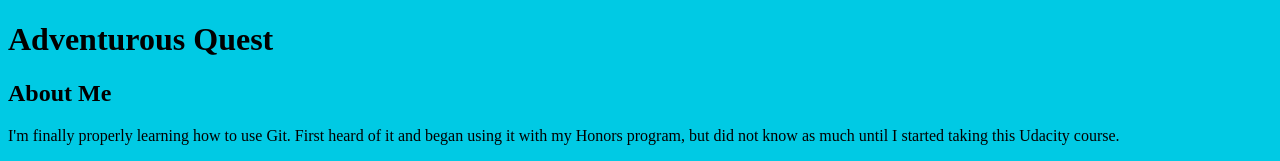
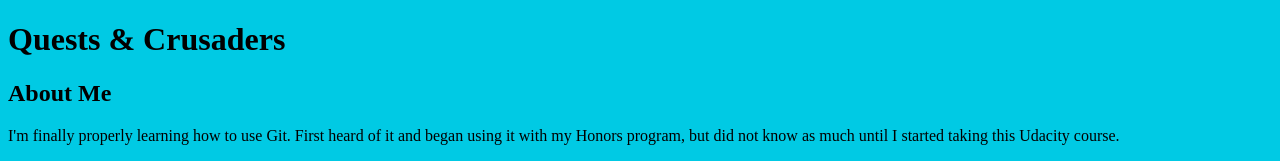
Before and after one commit to CrunchyBytes/new-git-project, a plain HTML site: page index.html in a window 1280 px wide. Shown: the top 161 px of the page. Drawn offline with Linux system fonts and the light colour scheme.

Commit message:
Set page heading to "Quests & Crusades"

```diff
--- a/index.html
+++ b/index.html
@@ -10,7 +10,7 @@
 <body>
 
     <header>
-        <h1>Adventurous Quest</h1>
+        <h1>Quests & Crusaders</h1>
     </header>
 
     <div class="container">
```
